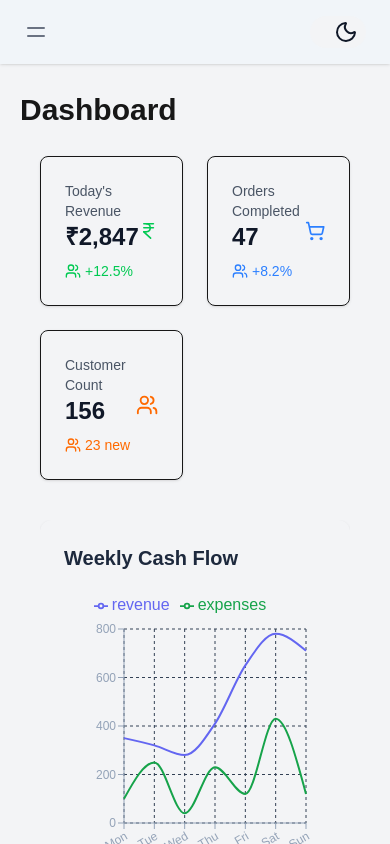
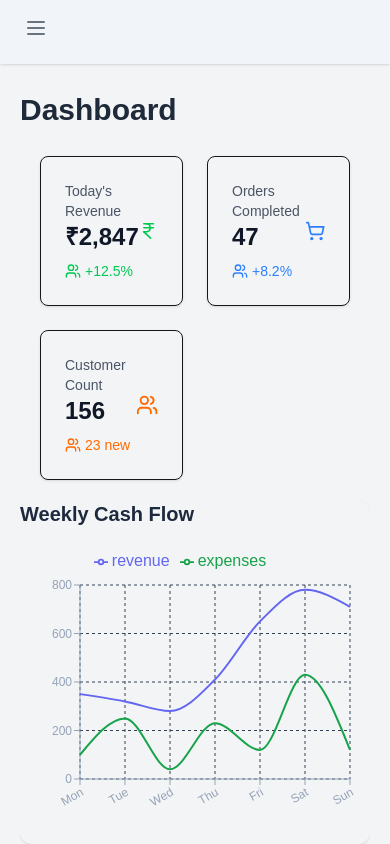
Before and after one commit to laxminarayan-dev/dashboard, a Next.js app: page / in a window 390 px wide. Built offline with nearby package versions, Linux system fonts and the light colour scheme.

Commit message:
Routes Folder Added

```diff
--- /dev/null
+++ b/src/app/(index)/financials/Page.jsx
@@ -0,0 +1,9 @@
+const FinancialManagement = () => {
+  return (
+    <div>
+      <h1>Financial Management</h1>
+      <p>Manage your financial data here.</p>
+    </div>
+  );
+};
+export default FinancialManagement;
--- /dev/null
+++ b/src/app/(index)/inventory/Page.jsx
@@ -0,0 +1,10 @@
+const InventoryManagement = () => {
+  return (
+    <div>
+      <h1>Inventory Management</h1>
+      <p>Manage your inventory items here.</p>
+      {/* Additional components and logic for inventory management can be added here */}
+    </div>
+  );
+};
+export default InventoryManagement;
--- a/src/app/(index)/layout.js
+++ b/src/app/(index)/layout.jsx
@@ -10,12 +10,10 @@ export default function RootLayout({ children }) {
   return (
     <html lang="en">
       <body>
-        <div className="bg-gray-100 dark:bg-slate-900 min-h-[100-dvh] ">
+        <div className="bg-gray-100  min-h-[100-dvh] ">
           <div className="flex-1 flex flex-col">
             <Navbar />
-            <div className="overflow-y-scroll h-screen p-5">
-              {children}
-            </div>
+            <div className="overflow-y-scroll h-screen p-5">{children}</div>
           </div>
         </div>
       </body>
--- /dev/null
+++ b/src/app/(index)/menu/Page.jsx
@@ -0,0 +1,9 @@
+const MenuManagement = () => {
+  return (
+    <div>
+      <h1>Menu Management</h1>
+      <p>This is the menu management page.</p>
+    </div>
+  );
+};
+export default MenuManagement;
--- /dev/null
+++ b/src/app/(index)/orders/Page.jsx
@@ -0,0 +1,9 @@
+const OrdersHistory = () => {
+  return (
+    <div>
+      <h1>Orders History</h1>
+      <p>This is the orders history page.</p>
+    </div>
+  );
+};
+export default OrdersHistory;
--- a/src/app/(index)/page.js
+++ b/src/app/(index)/page.jsx
@@ -5,7 +5,7 @@ export default function Home() {
   return (
     <>
       <div className="pl-0 mt-18 md:pl-64 w-full flex-col scroll-smooth justify-center items-center flex-1 bg-transparent">
-        <h1 className="text-3xl my-2 font-bold">Dashboard</h1>
+        <h1 className="text-3xl my-2 text-gray-800 font-bold">Dashboard</h1>
         <KPIBoxGroup />
         <ChartGroup />
         <KPIBoxGroup />
--- /dev/null
+++ b/src/app/(index)/staff/Page.jsx
@@ -0,0 +1,10 @@
+const StaffManagement = () => {
+  return (
+    <div>
+      <h1>Staff Management</h1>
+      <p>Manage your staff members here.</p>
+      {/* Additional components or functionality can be added here */}
+    </div>
+  );
+};
+export default StaffManagement;
--- /dev/null
+++ b/src/app/(index)/transactions/Page.jsx
@@ -0,0 +1,9 @@
+const TransactionsHistory = () => {
+  return (
+    <div className="flex flex-col items-center justify-center h-full">
+      <h1 className="text-2xl font-bold mb-4">Transactions History</h1>
+      <p className="text-gray-600">This page is under construction.</p>
+    </div>
+  );
+};
+export default TransactionsHistory;
--- a/src/components/Charts/ChartCard.jsx
+++ b/src/components/Charts/ChartCard.jsx
@@ -248,11 +248,9 @@ const ChartCard = ({
       className="col-span-12 lg:col-span-6 w-full"
       style={{ contain: "layout style paint" }}
     >
-      <div className="bg-transparent p-6 rounded-xl text-white shadow-sm">
+      <div className="bg-transparent rounded-xl text-white shadow-sm">
         {/* This h3 is now free to render immediately! */}
-        <h3 className="font-bold text-xl text-slate-800 dark:text-slate-50 mb-4">
-          {title}
-        </h3>
+        <h3 className="font-bold text-xl text-slate-800  mb-4">{title}</h3>
         <div className="h-[300px]">{renderContent()}</div>
       </div>
     </div>
--- a/src/components/Charts/ChartGroup.jsx
+++ b/src/components/Charts/ChartGroup.jsx
@@ -22,7 +22,7 @@ const categoryData = [
 
 const ChartGroup = () => {
   return (
-    <div className="grid grid-cols-12 w-full h-fit place-items-center p-5 gap-4">
+    <div className="grid grid-cols-12 w-full h-fit place-items-center gap-4">
       <ChartCard
         title="Weekly Cash Flow"
         type="line"
--- a/src/components/KpiBox.jsx
+++ b/src/components/KpiBox.jsx
@@ -30,14 +30,14 @@ const KPIBoxGroup = () => {
         {kpiBoxes.map((box, index) => (
           <div
             key={index + box.title}
-            className="bg-transparent dar p-6 rounded-lg shadow-sm border dark:border-slate-100"
+            className="bg-transparent dar p-6 rounded-lg shadow-sm border "
           >
             <div className="flex items-center justify-between">
               <div>
-                <p className="text-sm font-medium text-gray-600 dark:text-gray-300">
+                <p className="text-sm font-medium text-gray-600 ">
                   {box.title}
                 </p>
-                <p className="text-2xl font-bold text-gray-900 dark:text-white">
+                <p className="text-2xl font-bold text-gray-900 ">
                   {box.counts}
                 </p>
                 <div className="flex items-center mt-2">
--- a/src/components/Navbar.jsx
+++ b/src/components/Navbar.jsx
@@ -1,5 +1,5 @@
 "use client";
-import React, { useEffect, useState } from "react";
+import React, { useState } from "react";
 import { usePathname, useRouter } from "next/navigation";
 import {
   X,
@@ -11,34 +11,13 @@ import {
   UserRoundCog,
   ArrowLeftRight,
   LogOut,
-  SunDim,
-  Moon,
+  Menu,
 } from "lucide-react";
 const Navbar = () => {
   const [isMobileSidebarOpen, setIsMobileSidebarOpen] = useState(false);
-  const [isDarkMode, setIsDarkMode] = useState(true);
   const pathname = usePathname();
   const router = useRouter();
 
-  useEffect(() => {
-    const value = localStorage.getItem("theme");
-    if (value === "dark") {
-      setIsDarkMode(true);
-    } else if (value === "light") {
-      setIsDarkMode(false);
-    }
-  }, []);
-
-  const toggleDarkMode = () => {
-    setIsDarkMode(!isDarkMode);
-    if (isDarkMode) {
-      localStorage.setItem("theme", "light");
-      document.documentElement.classList.remove("dark");
-    } else {
-      localStorage.setItem("theme", "dark");
-      document.documentElement.classList.add("dark");
-    }
-  };
   const sidebarItems = [
     {
       title: "",
@@ -92,58 +71,17 @@ const Navbar = () => {
   ];
   return (
     <>
-      <nav className="fixed w-full z-100 bg-slate-100 shadow-sm dark:bg-gray-800 min-h-16 max-h-16">
+      <nav className="fixed w-full z-100 bg-slate-100 shadow-sm  min-h-16 max-h-16">
         <div className="container px-6 py-4 mx-auto md:flex md:justify-between md:items-center">
           <div className="flex w-full items-center justify-between">
             <div className="flex md:hidden">
               <button
                 onClick={() => setIsMobileSidebarOpen(true)}
                 type="button"
-                className="text-gray-500 dark:text-gray-200 hover:text-gray-600 dark:hover:text-gray-400 focus:outline-none focus:text-gray-600 dark:focus:text-gray-400"
+                className="text-gray-500  hover:text-gray-600  focus:outline-none focus:text-gray-600 "
                 aria-label="toggle menu"
               >
-                <svg
-                  xmlns="http://www.w3.org/2000/svg"
-                  className="w-6 h-6"
-                  fill="none"
-                  viewBox="0 0 24 24"
-                  stroke="currentColor"
-                  strokeWidth="2"
-                >
-                  <path
-                    strokeLinecap="round"
-                    strokeLinejoin="round"
-                    d="M4 8h16M4 16h16"
-                  />
-                </svg>
-              </button>
-            </div>
-            <div className="flex-1 flex items-center justify-end">
-              <button className="flex">
-                <label
-                  htmlFor="DarkModeToggle"
-                  className={`relative block h-8 w-14 rounded-full transition-colors [-webkit-tap-highlight-color:_transparent] ${
-                    isDarkMode ? "bg-gray-100" : "bg-gray-900"
-                  }`}
-                >
-                  <input
-                    type="checkbox"
-                    id="DarkModeToggle"
-                    className="peer sr-only"
-                    defaultChecked={isDarkMode}
-                    onChange={toggleDarkMode}
-                  />
-
-                  <span
-                    className={`flex h-full p-2 text-lg items-center transition-all duration-200 ${
-                      isDarkMode
-                        ? "text-gray-900 justify-end"
-                        : "text-yellow-300 justify-start"
-                    }`}
-                  >
-                    {!isDarkMode ? <SunDim /> : <Moon />}
-                  </span>
-                </label>
+                <Menu />
               </button>
             </div>
           </div>
@@ -156,9 +94,9 @@ const Navbar = () => {
         <div
           className={`fixed z-101 top-0 left-0 h-screen bg-gray-800 text-white p-4 transition-transform duration-300 ease-in-out
           ${isMobileSidebarOpen ? "translate-x-0" : "-translate-x-full"}
-          md:translate-x-0 md:block md:w-64 h-screen bg-slate-100 dark:bg-slate-800 w-64 rounded-br-xl rounded-tr-xl md:rounded-none`}
+          md:translate-x-0 md:block md:w-64 h-screen bg-slate-100  w-64 rounded-br-xl rounded-tr-xl md:rounded-none`}
         >
-          <div className="flex justify-between items-center pr-2 text-slate-800 dark:text-slate-200">
+          <div className="flex justify-between items-center pr-2 text-slate-800 ">
             <p>Logo</p>
             <button
               className="md:hidden"
@@ -172,7 +110,7 @@ const Navbar = () => {
             <nav className="mx-1 space-y-6 ">
               {sidebarItems.map((section, index) => (
                 <div key={section.title + index} className="space-y-3 ">
-                  <label className="px-3 text-xs text-gray-500 uppercase dark:text-gray-400 ">
+                  <label className="px-3 text-xs text-gray-500 uppercase  ">
                     {section.title}
                   </label>
 
@@ -182,7 +120,7 @@ const Navbar = () => {
                       <button
                         key={link.id + index}
                         type="button"
-                        className={`flex w-full items-center px-3 py-2 transition-colors duration-300 transform rounded-lg text-gray-600 dark:text-gray-200 cursor-pointer ${
+                        className={`flex w-full items-center px-3 py-2 transition-colors duration-300 transform rounded-lg text-gray-600 cursor-pointer ${
                           pathname == link.path &&
                           "bg-gradient-to-r from-indigo-400/50 via-indigo-400/30 to-indigo-500/0 "
                         }`}
```
